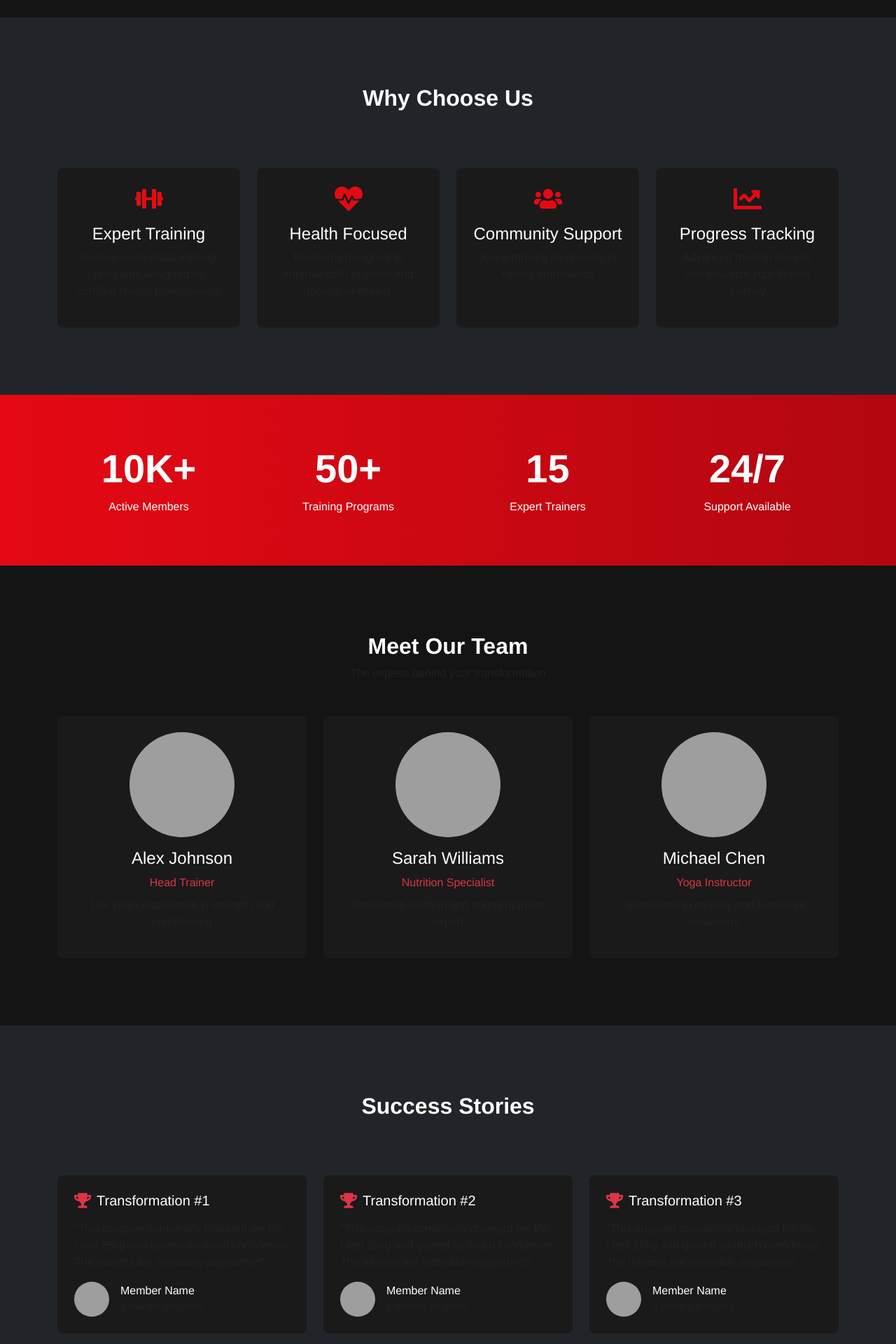
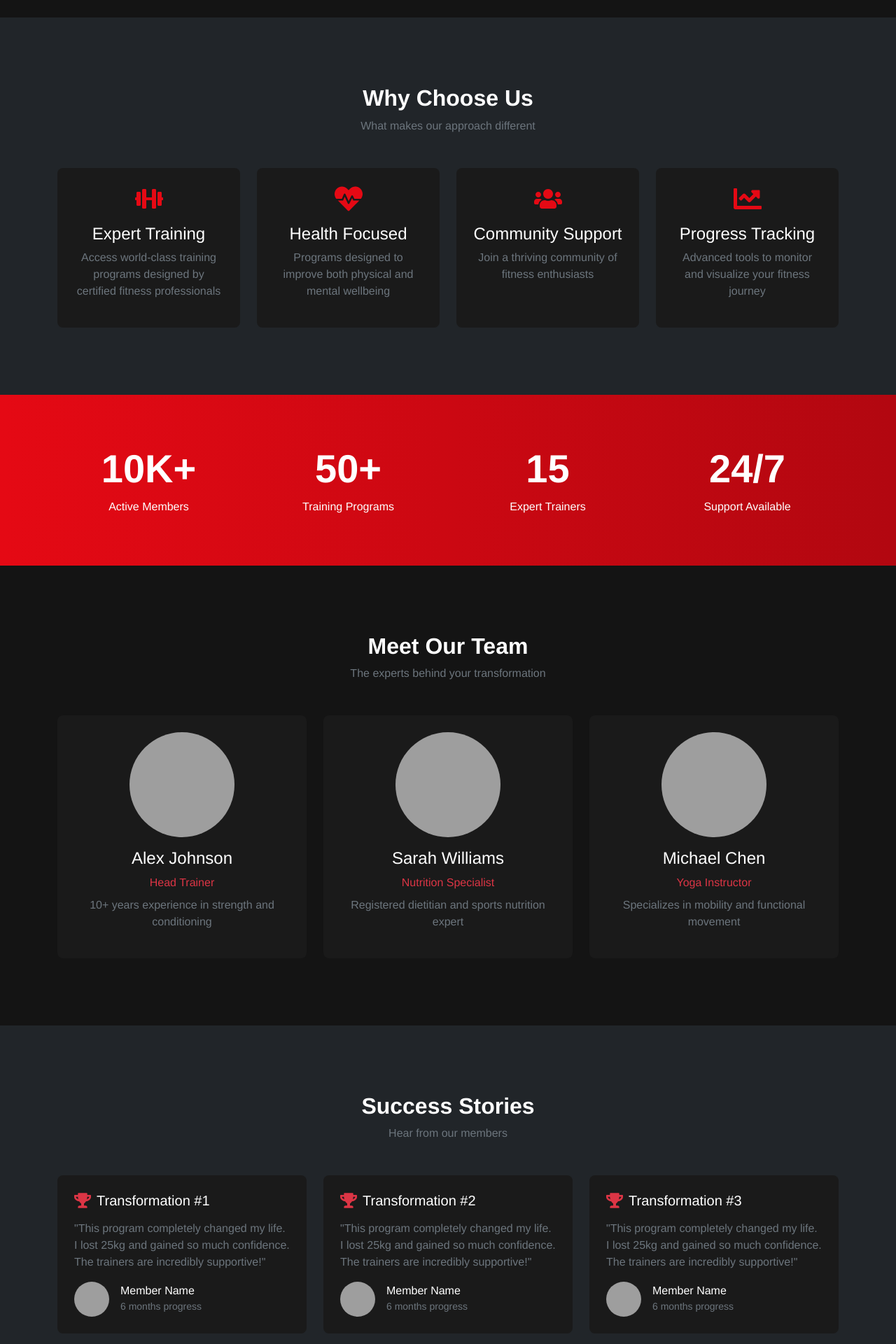
Before and after one commit to florentmuqolli/LAB2, a React (Create React App) app in the folder fit-frontend/: page /about in a window 1280 px wide. Shown: the part 1039-2959 px from the top of the page at 70% size. Built offline with nearby package versions, Linux system fonts and the light colour scheme; grey boxes are pictures that could not be loaded.

Commit message:
a small change

```diff
--- a/fit-frontend/src/pages/About.js
+++ b/fit-frontend/src/pages/About.js
@@ -1,4 +1,5 @@
 import React from 'react';
+import { useNavigate } from 'react-router-dom';
 import { FaDumbbell, FaHeartbeat, FaUsers, FaChartLine, FaTrophy } from 'react-icons/fa';
 import { motion } from 'framer-motion';
 import PageWrapper from '../components/PageWrapper';
@@ -6,6 +7,13 @@ import Footer from '../components/Footer';
 import "./styling/About.css";
 
 const About = () => {
+  const navigate = useNavigate();
+  const isLoggedIn = !!localStorage.getItem("accessToken");
+
+  const handleNavigate = () => {
+    navigate('/register');
+  }
+
   const features = [
     {
       icon: <FaDumbbell size={40} />,
@@ -117,7 +125,7 @@ const About = () => {
           <div className="container py-5">
             <div className="text-center mb-5">
               <h2 className="fw-bold">Why Choose Us</h2>
-              <p className="text-muted">What makes our approach different</p>
+              <p className="text-secondary">What makes our approach different</p>
             </div>
             <div className="row g-4">
               {features.map((feature, index) => (
@@ -138,7 +146,7 @@ const About = () => {
                       {feature.icon}
                     </div>
                     <h4>{feature.title}</h4>
-                    <p className="text-muted">{feature.description}</p>
+                    <p className="text-secondary">{feature.description}</p>
                   </div>
                 </motion.div>
               ))}
@@ -173,7 +181,7 @@ const About = () => {
           <div className="container py-5">
             <div className="text-center mb-5">
               <h2 className="fw-bold">Meet Our Team</h2>
-              <p className="text-muted">The experts behind your transformation</p>
+              <p className="text-secondary">The experts behind your transformation</p>
             </div>
             <div className="row g-4 justify-content-center">
               {teamMembers.map((member, index) => (
@@ -197,7 +205,7 @@ const About = () => {
                     />
                     <h4>{member.name}</h4>
                     <p className="text-danger mb-2">{member.role}</p>
-                    <p className="text-muted">{member.bio}</p>
+                    <p className="text-secondary">{member.bio}</p>
                   </div>
                 </motion.div>
               ))}
@@ -209,7 +217,7 @@ const About = () => {
           <div className="container py-5">
             <div className="text-center mb-5">
               <h2 className="fw-bold">Success Stories</h2>
-              <p className="text-muted">Hear from our members</p>
+              <p className="text-secondary">Hear from our members</p>
             </div>
             <div className="row g-4">
               {[1, 2, 3].map((item, index) => (
@@ -229,7 +237,7 @@ const About = () => {
                       <FaTrophy className="text-danger me-2" size={24} />
                       <h5 className="mb-0">Transformation #{index + 1}</h5>
                     </div>
-                    <p className="text-muted mb-3">
+                    <p className="text-secondary mb-3">
                       "This program completely changed my life. I lost 25kg and gained so much confidence. The trainers are incredibly supportive!"
                     </p>
                     <div className="d-flex align-items-center">
@@ -241,7 +249,7 @@ const About = () => {
                       />
                       <div>
                         <h6 className="mb-0">Member Name</h6>
-                        <small className="text-muted">6 months progress</small>
+                        <small className="text-secondary">6 months progress</small>
                       </div>
                     </div>
                   </div>
@@ -250,7 +258,7 @@ const About = () => {
             </div>
           </div>
         </section>
-
+        {!isLoggedIn &&
         <section className="py-5" style={{ background: 'linear-gradient(rgba(0,0,0,0.8), rgba(0,0,0,0.8)), url(https://images.unsplash.com/photo-1571019613454-1cb2f99b2d8b) center/cover' }}>
           <div className="container py-5 text-center">
             <motion.div
@@ -260,12 +268,13 @@ const About = () => {
               transition={{ duration: 0.6 }}
             >
               <h2 className="display-5 fw-bold mb-4">Ready to Transform Your Life?</h2>
-              <button className="btn btn-danger btn-lg px-5 py-3">
+              <button className="btn btn-danger btn-lg px-5 py-3" onClick={handleNavigate}>
                 Join Now
               </button>
             </motion.div>
           </div>
         </section>
+        }
 
         <Footer />
       </div>
```
